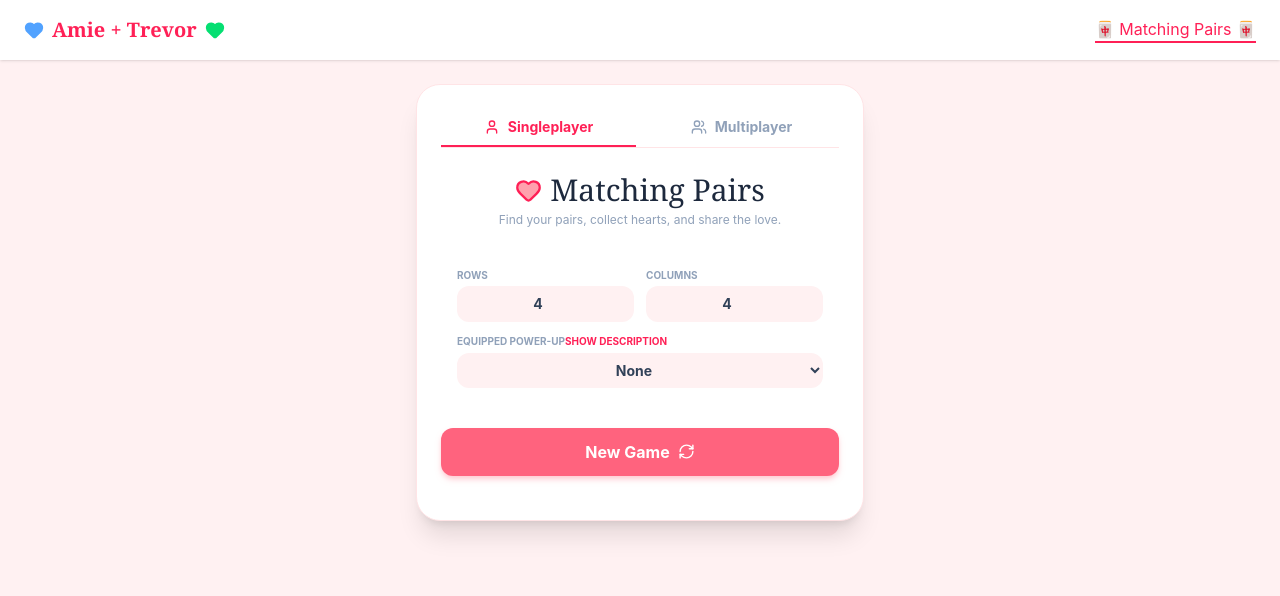
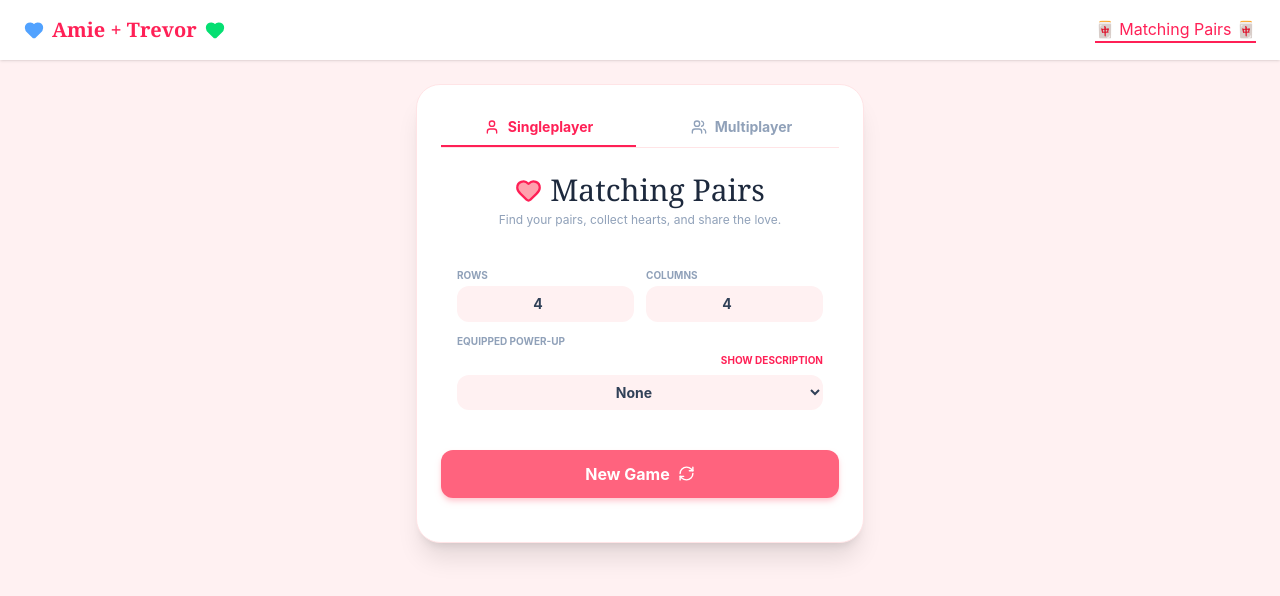
Before and after one commit to 4treess/amie, a React (Vite) app: page /matching-pairs in a window 1280 px wide. Shown: the top 596 px of the page. Built offline with nearby package versions, Linux system fonts and the light colour scheme.

Commit message:
Trying to get the powerup headers to allign, trying something else

```diff
--- a/src/MatchingPairs.jsx
+++ b/src/MatchingPairs.jsx
@@ -553,7 +553,7 @@ const MatchingPairs = () => {
                       className="mt-1 w-full rounded-xl bg-rose-50 p-2 text-center text-sm font-bold text-slate-700 outline-none focus:ring-2 focus:ring-rose-300"
                     />
                   </label>
-                  <label className="col-span-2 text-[10px] font-bold uppercase text-slate-400">
+                  <label className="col-span-2 text-[10px] font-bold uppercase text-slate-400 flex flex-col gap-1">
                     Equipped power-up
                     <button
                       type="button"
```
